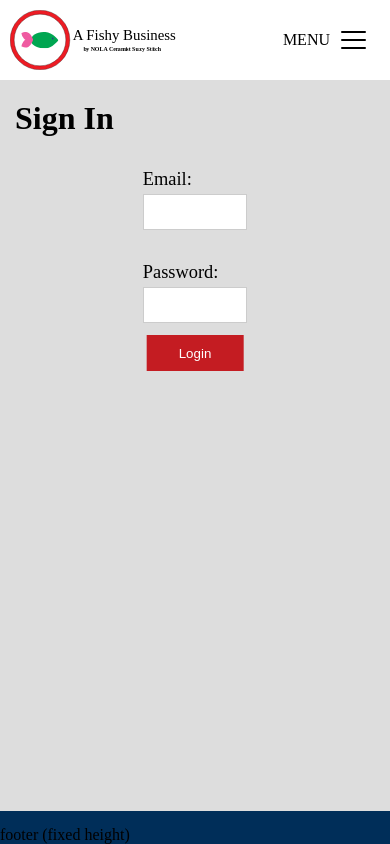
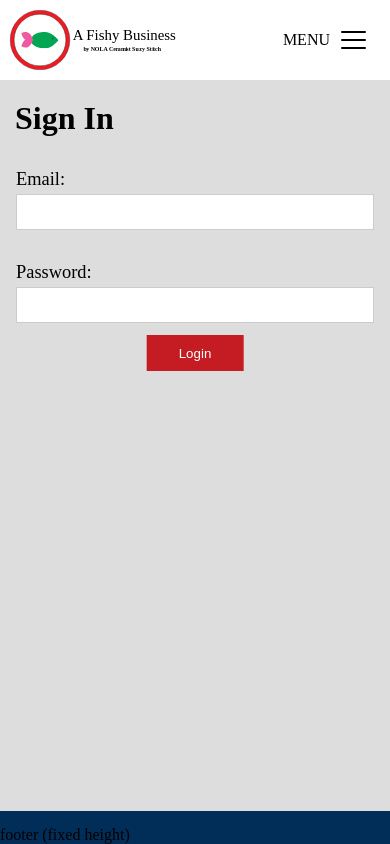
Before and after one commit to reesdela/afishybusiness, a React (Vite) app: page /login in a window 390 px wide. Built offline with nearby package versions, Linux system fonts and the light colour scheme.

Commit message:
add mobile styling for login

```diff
--- a/src/components/sign-in/Login.css
+++ b/src/components/sign-in/Login.css
@@ -1,5 +1,16 @@
-#login_form {
-    margin: 0 auto;
-    width: 35%;
-    overflow: hidden;
+@media (min-width: 481px) {
+
+    #login_form {
+        margin: 0 auto;
+        width: 35%;
+        overflow: hidden;
+    }
 }
+
+@media (max-width: 480px) {
+    #login_form {
+        margin: 0 auto;
+        width: 100%;
+        overflow: hidden;
+    }
+}
```
